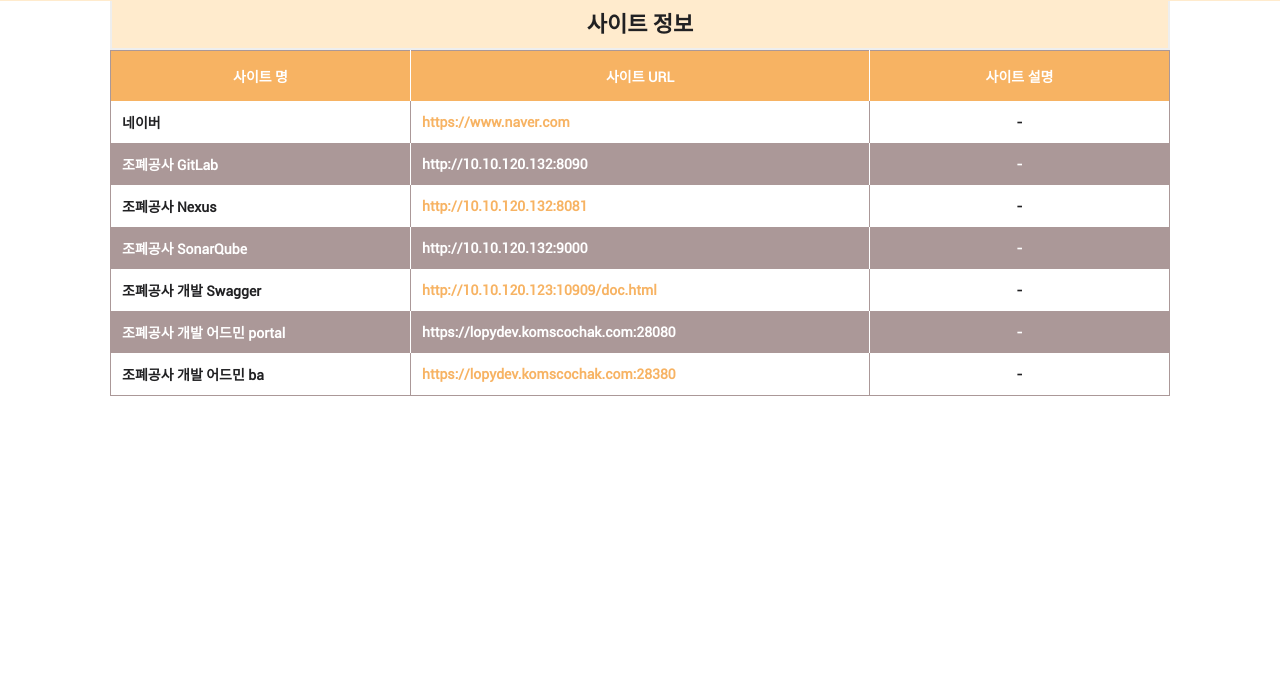
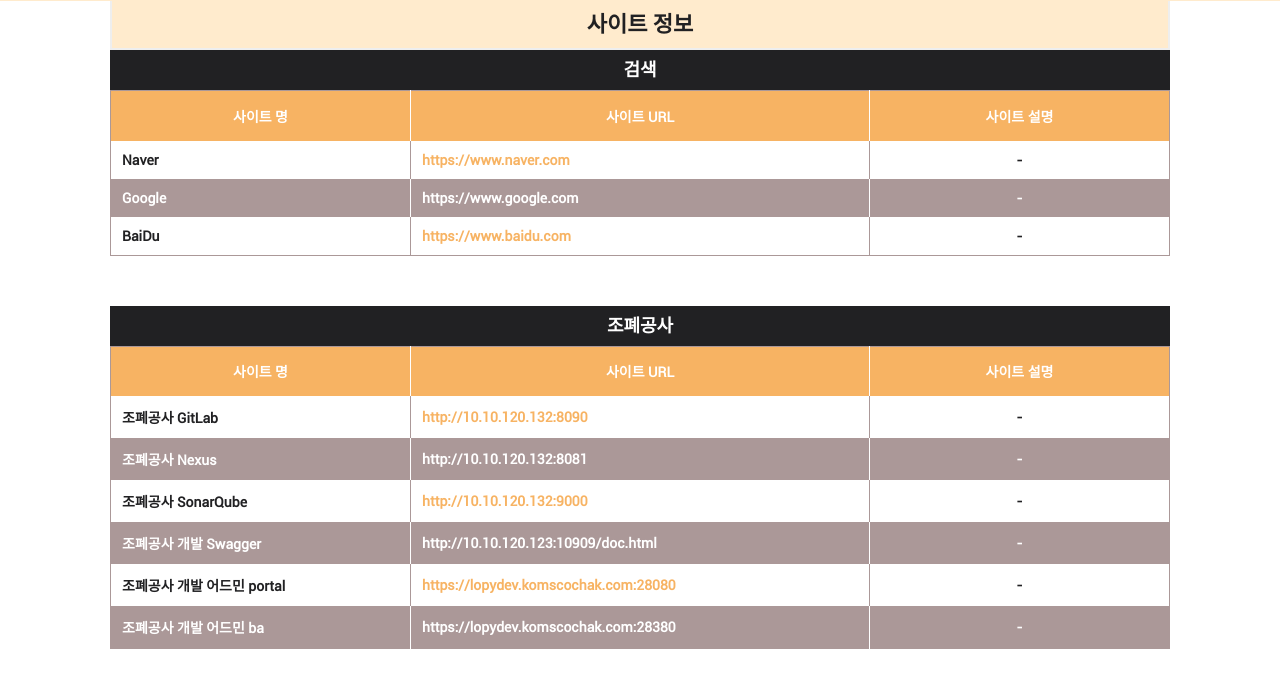
Before and after one commit to khwoo/yujingxue, a Next.js app: page / in a window 1280 px wide. Shown: the top 688 px of the page. Built offline with nearby package versions, Linux system fonts and the light colour scheme; a web font is replaced by a local one.

Commit message:
카테고리 추가

```diff
--- a/pages/index.tsx
+++ b/pages/index.tsx
@@ -13,13 +13,21 @@
 
     function siteClickAction(siteUrl: string) {
         window.open(siteUrl)
-        console.log(siteUrl)
     }
 
     return (
         <div className={indexStyle.container}>
             <IndexHeader>
                 <div className={indexStyle.menu}>
+                    {
+                        siteInfo.map((item, index) => {
+                            return (
+                                <React.Fragment key={index}>
+                                    <div className={indexStyle.categoryContainer}>
+                                        <div className={indexStyle.categoryNm}>
+                                            {item.categoryNm}
+                                        </div>
+
                                         <table>
                                             <tbody>
                                             <tr>
@@ -34,18 +42,18 @@
                                                 </th>
                                             </tr>
                                             {
-                                siteInfo.length > 0 ? siteInfo.map((item, index) => {
+                                                item.sites.length > 0 ? item.sites.map((childItem, childIndex) => {
                                                         return (
-                                            <React.Fragment key={index}>
+                                                            <React.Fragment key={childIndex}>
                                                                 <tr className={indexStyle.data_tr}>
                                                                     <td>
-                                                        <div onClick={siteClickAction.bind(this, item.siteUrl)}>{item.siteNm}</div>
+                                                                        <div onClick={siteClickAction.bind(this, childItem.siteUrl)}>{childItem.siteNm}</div>
                                                                     </td>
                                                                     <td>
-                                                        <div onClick={siteClickAction.bind(this, item.siteUrl)} className={indexStyle.siteUrl}>{item.siteUrl}</div>
+                                                                        <div onClick={siteClickAction.bind(this, childItem.siteUrl)} className={indexStyle.siteUrl}>{childItem.siteUrl}</div>
                                                                     </td>
                                                                     <td style={{textAlign: "center"}}>
-                                                        {item.siteDesc}
+                                                                        {childItem.siteDesc}
                                                                     </td>
                                                                 </tr>
                                                             </React.Fragment>
@@ -56,15 +64,11 @@
                                             </tbody>
                                         </table>
                                     </div>
-
-                {/*<div className={classNames("display-flex", "align-items-center")}>*/}
-                {/*    <Search>*/}
-                {/*        <input type={"text"} placeholder={"동성로 상품 투어 검색"}></input>*/}
-                {/*    </Search>*/}
-                {/*    <div className={classNames("margin-left-30", "cursor-pointer")}>*/}
-                {/*        <Image src={"/images/icon-cart.png"} width={24} height={24}/>*/}
-                {/*    </div>*/}
-                {/*</div>*/}
+                                </React.Fragment>
+                            )
+                        })
+                    }
+                </div>
             </IndexHeader>
         </div>
     )
--- a/pages/styles/index.module.scss
+++ b/pages/styles/index.module.scss
@@ -2,6 +2,22 @@
 }
 .menu {
   font-size: 16px;
+
+  .categoryContainer {
+    margin: 0 0 50px 0;
+
+    .categoryNm {
+      height: 40px;
+      line-height: 40px;
+      font-size: 18px;
+      font-weight: bold;
+      text-align: center;
+      background-color: #212123;
+      color: #fff;
+    }
+  }
+
+
   table {
     width: 100%;
     border: 1px solid #ab9898;
--- a/utils/siteInfo.json
+++ b/utils/siteInfo.json
@@ -1,9 +1,27 @@
 [
   {
-    "siteNm": "네이버",
+    "categoryNm": "검색",
+    "sites": [
+      {
+        "siteNm": "Naver",
         "siteUrl": "https://www.naver.com",
         "siteDesc": "-"
       },
+      {
+        "siteNm": "Google",
+        "siteUrl": "https://www.google.com",
+        "siteDesc": "-"
+      },
+      {
+        "siteNm": "BaiDu",
+        "siteUrl": "https://www.baidu.com",
+        "siteDesc": "-"
+      }
+    ]
+  },
+  {
+    "categoryNm": "조폐공사",
+    "sites": [
       {
         "siteNm": "조폐공사 GitLab",
         "siteUrl": "http://10.10.120.132:8090",
@@ -35,3 +53,5 @@
         "siteDesc": "-"
       }
     ]
+  }
+]
```
Lines whose indentation alone changed are shown as unchanged.
